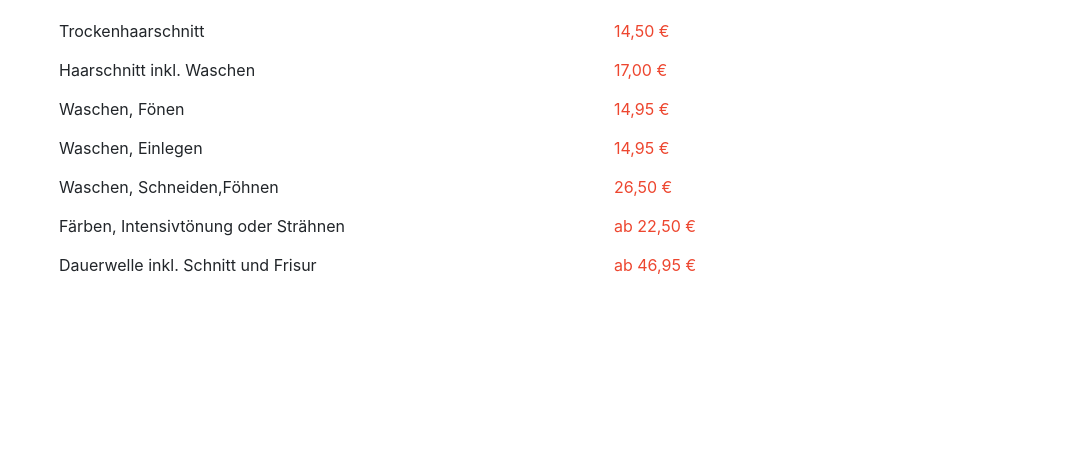
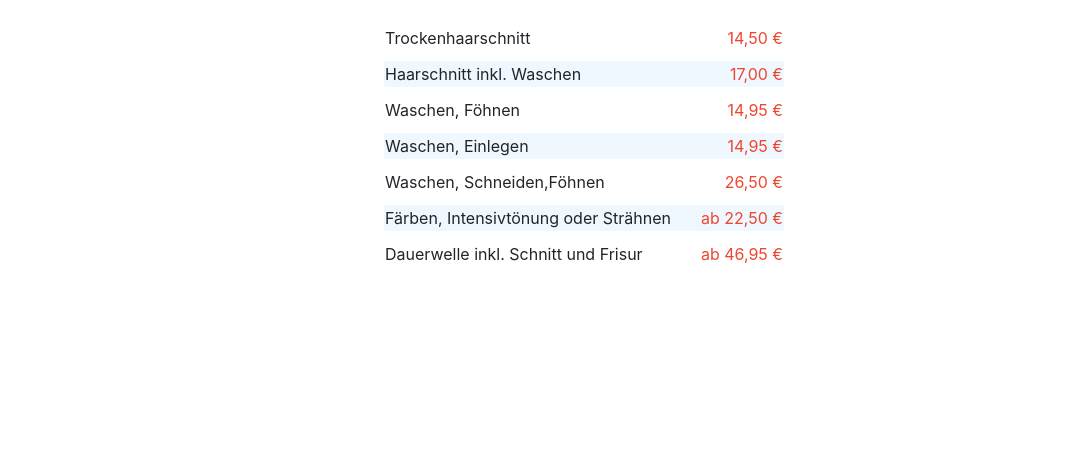
Before and after one commit to SimonGloser/friseur-gloser, a website: page src/pages/preise.html in a window 1280 px wide. Shown: the part 329-800 px from the top of the page, without its empty margins (56-1132 px from the left). Drawn offline with nearby package versions, Linux system fonts and the light colour scheme.

Commit message:
justify table prices

```diff
--- a/src/pages/preise.html
+++ b/src/pages/preise.html
@@ -54,43 +54,71 @@
             </ul>
         </div>
     </nav>
-    <div class="container-content-preisliste">
-        <div class="flex-column-preisliste">
-            <p class="font-blue">Herren</p>
-            <div class="flex-container-preisliste-items">
-                <div class="container">
-                    <p class="flex-preislist-item">Trockenhaarschnitt</p>
-                    <p class="flex-preislist-item">Haarschnitt inkl. Waschen</p>
-                </div>
-                <div class="container">
-                    <p class="flex-preislist-item" style="color: #ED462F">12,50 €</p>
-                    <p class="flex-preislist-item" style="color: #ED462F">15,00 €</p>
-                </div>
+
+    <div class="container table-flex-container">
+        <div class="container-middle">
+
+            <div class="flex-item">
+                <table class="gfg">
+                    <thead>
+                    <tr>
+                        <td class="font-blue">Herren</td>
+                    </tr>
+                    </thead>
+                    <tbody>
+                    <tr>
+                        <td class="table-cell-left">Trockenhaarschnitt</td>
+                        <td class="table-cell-right">12,50 €</td>
+                    </tr>
+                    <tr>
+                        <td class="table-cell-left table-cell-colored">Haarschnitt inkl. Waschen</td>
+                        <td class="table-cell-right table-cell-colored">15,00 €</td>
+                    </tr>
+                    </tbody>
+                </table>
             </div>
+            <div class="flex-item">
+                <table class="gfg">
+                    <thead>
+                    <tr>
+                        <td class="font-blue">Damen</td>
+                    </tr>
+                    </thead>
+                    <tbody>
+                    <tr>
+                        <td class="table-cell-left">Trockenhaarschnitt</td>
+                        <td class="table-cell-right">14,50 €</td>
+                    </tr>
+                    <tr>
+                        <td class="table-cell-left table-cell-colored">Haarschnitt inkl. Waschen</td>
+                        <td class="table-cell-right table-cell-colored">17,00 €</td>
+                    </tr>
+                    <tr>
+                        <td class="table-cell-left">Waschen, Föhnen</td>
+                        <td class="table-cell-right">14,95 €</td>
+                    </tr>
+                    <tr>
+                        <td class="table-cell-left table-cell-colored">Waschen, Einlegen</td>
+                        <td class="table-cell-right table-cell-colored">14,95 €</td>
+                    </tr>
+                    <tr>
+                        <td class="table-cell-left">Waschen, Schneiden,Föhnen</td>
+                        <td class="table-cell-right">26,50 €</td>
+                    </tr>
+                    <tr>
+                        <td class="table-cell-left table-cell-colored">Färben, Intensivtönung oder Strähnen</td>
+                        <td class="table-cell-right table-cell-colored">ab 22,50 €</td>
+                    </tr>
+                    <tr>
+                        <td class="table-cell-left">Dauerwelle inkl. Schnitt und Frisur</td>
+                        <td class="table-cell-right">ab 46,95 €</td>
+                    </tr>
+                    </tbody>
+                </table>
+            </div>
+        </div>
 
-            <p class="font-blue">Damen</p>
-            <div class="flex-container-preisliste-items">
-                <div class="container">
-                    <p class="flex-preislist-item">Trockenhaarschnitt</p>
-                    <p class="flex-preislist-item">Haarschnitt inkl. Waschen</p>
-                    <p class="flex-preislist-item">Waschen, Fönen</p>
-                    <p class="flex-preislist-item">Waschen, Einlegen</p>
-                    <p class="flex-preislist-item">Waschen, Schneiden,Föhnen</p>
-                    <p class="flex-preislist-item">Färben, Intensivtönung oder Strähnen</p>
-                    <p class="flex-preislist-item">Dauerwelle inkl. Schnitt und Frisur</p>
-                </div>
-                <div class="container">
-                    <p class="flex-preislist-item" style="color: #ED462F">14,50 €</p>
-                    <p class="flex-preislist-item" style="color: #ED462F">17,00 €</p>
-                    <p class="flex-preislist-item" style="color: #ED462F">14,95 €</p>
-                    <p class="flex-preislist-item" style="color: #ED462F">14,95 €</p>
-                    <p class="flex-preislist-item" style="color: #ED462F">26,50 €</p>
-                    <p class="flex-preislist-item" style="color: #ED462F">ab 22,50 €</p>
-                    <p class="flex-preislist-item" style="color: #ED462F">ab 46,95 €</p>
-                </div>
-            </div>
 
-        </div>
     </div>
 </div>
 </body>
```
Also changed, not shown: dist/css/website.css.
